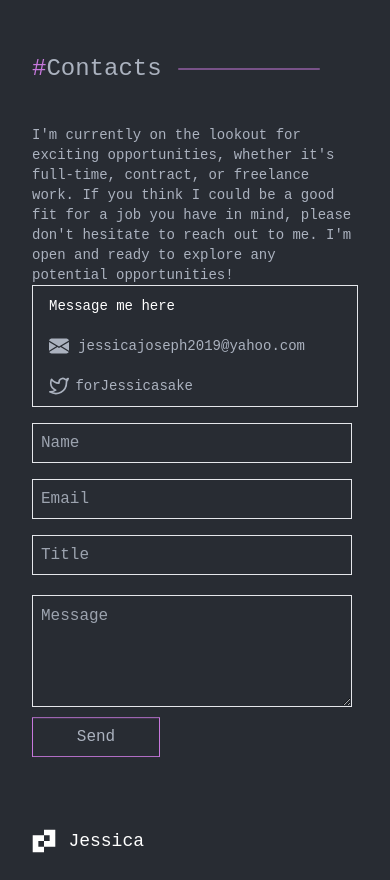
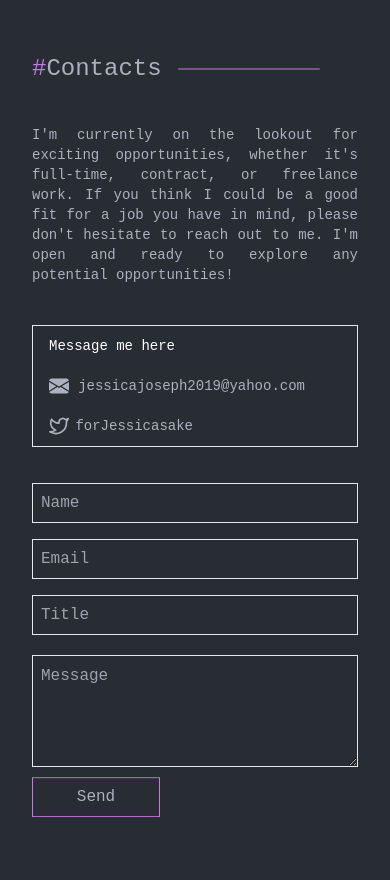
Before and after one commit to ForJessicaSake/Portfolio, a React (Create React App) app: page / in a window 390 px wide. Shown: the part 2000-2880 px from the top of the page. Built offline with nearby package versions, Linux system fonts and the light colour scheme.

Commit message:
feat:contact section user interface completed

```diff
--- a/src/components/Contact.tsx
+++ b/src/components/Contact.tsx
@@ -15,7 +15,7 @@ const Contact = () => {
         </figure>
       </section>
       <section className="flex lg:flex-row flex-col justify-between text-sm">
-        <div className="w-full lg:w-6/12">
+        <div className="w-full lg:w-6/12 lg:pb-0 pb-10 text-justify">
           <p>
             I'm currently on the lookout for exciting opportunities, whether
             it's full-time, contract, or freelance work. If you think I could be
@@ -24,7 +24,7 @@ const Contact = () => {
             opportunities!
           </p>
         </div>
-        <div className="w-full lg:w-3/12 leading-10 border px-4">
+        <div className="w-full lg:w-3/12 leading-10 border px-4 lg:mb-0 mb-5">
           <h3 className="text-white">Message me here</h3>
           <figure className="flex w-64 justify-between items-center">
             <img src={email} alt="email" className ="h-5 w-5"/>
@@ -36,13 +36,13 @@ const Contact = () => {
           </figure>
         </div>
       </section>
-      <form className="flex flex-col w-6/12">
+      <form className="flex flex-col lg:w-6/12 w-full">
         <section className="flex lg:flex-row flex-col  justify-between my-4">
-            <input placeholder="Name" className="bg-background border h-10 px-2 py-2 lg:w-64 w-80"/>
-            <input placeholder="Email" className="bg-background border pr-16 h-10 px-2 py-2 lg:mt-0 mt-4 lg:w-64 w-80"/>
+            <input placeholder="Name" className="bg-background border h-10 px-2 py-2 lg:w-72 w-full"/>
+            <input placeholder="Email" className="bg-background border  h-10 px-2 py-2 lg:mt-0 mt-4 lg:w-64 w-full"/>
         </section>
-        <input placeholder="Title" className="bg-background border h-10 px-2 py-2 lg:w-full w-80"/>
-        <textarea placeholder="Message" className="bg-background border h-28 flex items-start justify-start px-2 py-2 my-5 lg:w-full w-80"></textarea>
+        <input placeholder="Title" className="bg-background border h-10 px-2 py-2 lg:w-full w-full"/>
+        <textarea placeholder="Message" className="bg-background border h-28 flex items-start justify-start px-2 py-2 my-5 lg:w-full w-full"></textarea>
         <Button text="Send"/>
       </form>
     </section>
```
